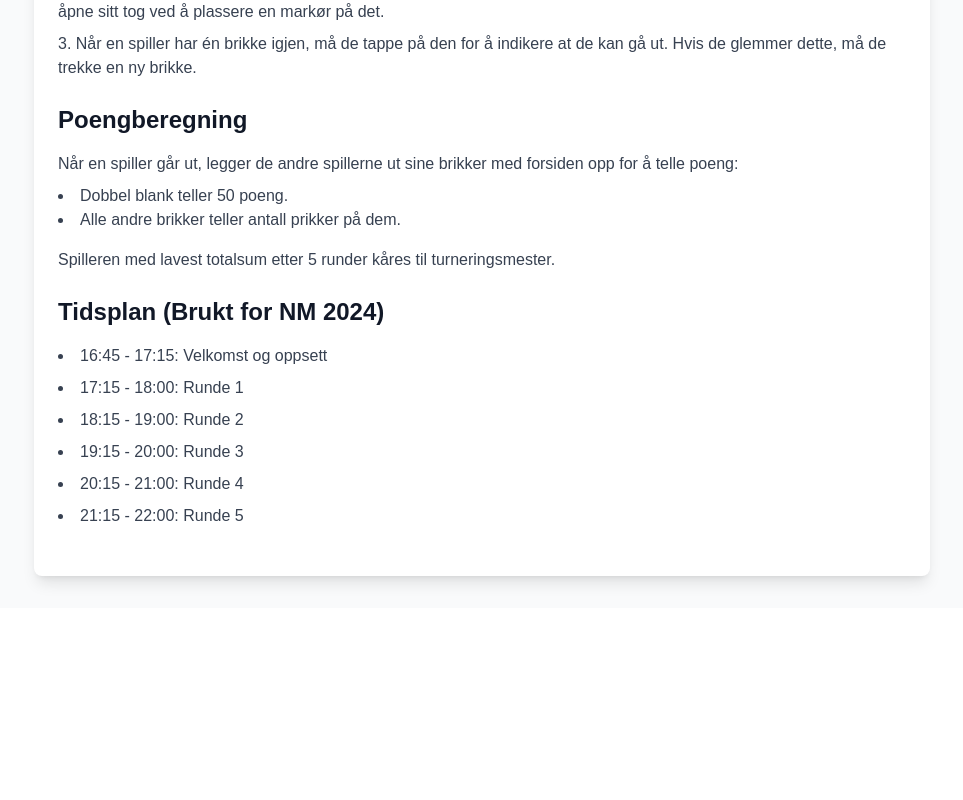
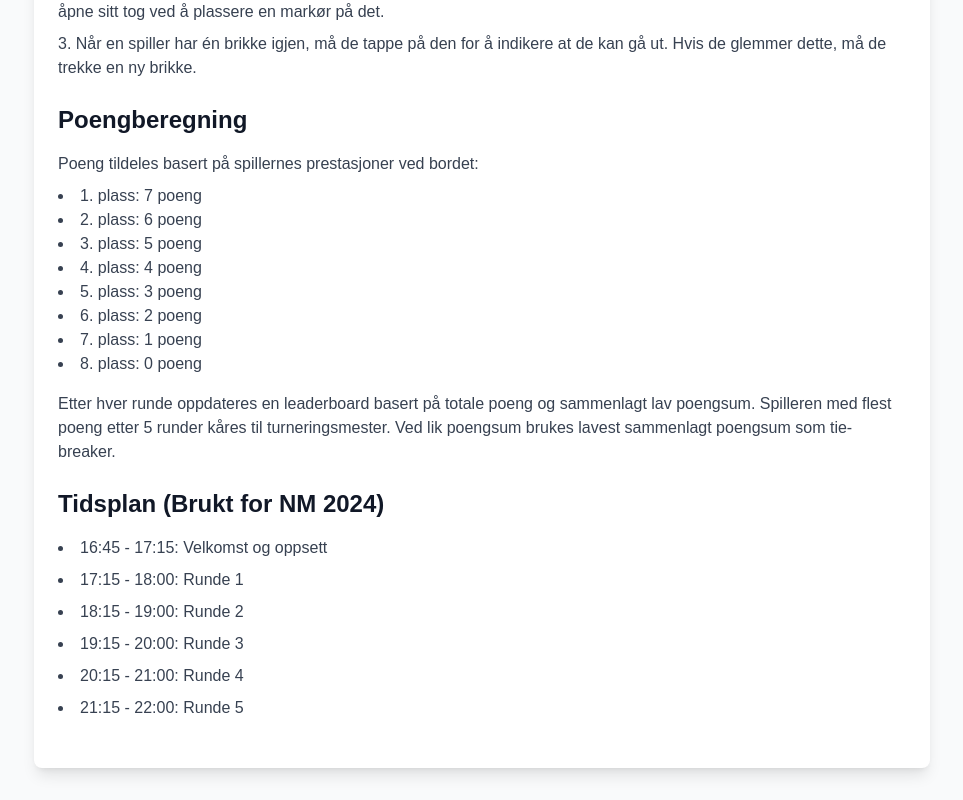
Before and after one commit to EliasOpstad/MexicanTrain, a Next.js app: page /regler in a window 1280 px wide. Shown: the part 985-1785 px from the top of the page, without its empty margins (158-1121 px from the left). Before the commit the page ends 1593 px from the top, so only its background shows below. Built offline with nearby package versions, Linux system fonts and the light colour scheme.

Commit message:
fixed date

```diff
--- a/src/app/nyheter/godjul/page.tsx
+++ b/src/app/nyheter/godjul/page.tsx
@@ -4,22 +4,23 @@ import Image from "next/image";
 const GodJul: React.FC = () => {
   return (
     <main className="min-h-screen bg-gray-50 text-gray-900 p-8">
-      <section className="max-w-4xl mx-auto bg-white p-6 rounded-lg shadow-lg">
-        <Image
-          src="/images/julenisse.png"
-          alt="Julehilsen"
-          width={800}
-          height={500}
-          className="rounded-lg mb-4"
-        />
+      <section className="max-w-4xl mx-auto bg-white p-6 rounded-lg shadow-lg text-center">
+        <div className="flex justify-center mb-2">
+          <Image
+            src="/images/julenisse.png"
+            alt="Julehilsen"
+            width={500}
+            height={500}
+            className="rounded-lg"
+          />
+        </div>
         <h1 className="text-4xl font-bold mb-4">
           God Jul fra Mexican Train Norge!
         </h1>
-        <p className="text-lg text-gray-700">
+        <p className="text-lg text-gray-700 text-left">
           Vi ønsker alle våre spillere og entusiaster en riktig god jul og et
-          godt nytt år! Takk for et fantastisk år med mange spennende
-          turneringer, god stemning og mye moro. Vi gleder oss til å se dere
-          igjen i 2025!
+          godt nytt år! Takk for et fantastisk engasjement i 2024, og vi gleder
+          oss til å se dere igjen i 2025. God jul og godt nytt år!
         </p>
       </section>
     </main>
--- a/src/app/nyheter/nm2024/page.tsx
+++ b/src/app/nyheter/nm2024/page.tsx
@@ -34,8 +34,8 @@ const NM2024: React.FC = () => {
           seieren!
         </p>
         <p className="text-lg text-gray-700 mb-8 text-left">
-          Vi ses den <strong>21. desember 2024</strong>! Ta med venner og
-          familie for en dag fylt med strategi, spenning og moro.
+          Vi ses <strong> november 2024</strong>! Ta med venner og familie for
+          en dag fylt med strategi, spenning og moro.
         </p>
 
         {/* Navigasjonsknapp */}
--- a/src/app/page.tsx
+++ b/src/app/page.tsx
@@ -97,7 +97,7 @@ const Home: React.FC = () => {
                 />
               </div>
               <h3 className="text-xl font-bold text-gray-800 mb-2">
-                1. desember 2024
+                29. oktober 2024
               </h3>
               <p className="text-lg text-gray-700">
                 Nå nærmer NM 2024 i Mexican Train seg! Har du forberedt deg?
--- a/src/app/regler/page.tsx
+++ b/src/app/regler/page.tsx
@@ -79,16 +79,23 @@ export default function TournamentRules() {
         <section className="mb-6">
           <h2 className="text-2xl font-semibold mb-4">Poengberegning</h2>
           <p className="text-gray-700">
-            Når en spiller går ut, legger de andre spillerne ut sine brikker med
-            forsiden opp for å telle poeng:
+            Poeng tildeles basert på spillernes prestasjoner ved bordet:
           </p>
           <ul className="list-disc list-inside text-gray-700 mt-2">
-            <li>Dobbel blank teller 50 poeng.</li>
-            <li>Alle andre brikker teller antall prikker på dem.</li>
+            <li>1. plass: 7 poeng</li>
+            <li>2. plass: 6 poeng</li>
+            <li>3. plass: 5 poeng</li>
+            <li>4. plass: 4 poeng</li>
+            <li>5. plass: 3 poeng</li>
+            <li>6. plass: 2 poeng</li>
+            <li>7. plass: 1 poeng</li>
+            <li>8. plass: 0 poeng</li>
           </ul>
           <p className="text-gray-700 mt-4">
-            Spilleren med lavest totalsum etter 5 runder kåres til
-            turneringsmester.
+            Etter hver runde oppdateres en leaderboard basert på totale poeng og
+            sammenlagt lav poengsum. Spilleren med flest poeng etter 5 runder
+            kåres til turneringsmester. Ved lik poengsum brukes lavest
+            sammenlagt poengsum som tie-breaker.
           </p>
         </section>
 
```
